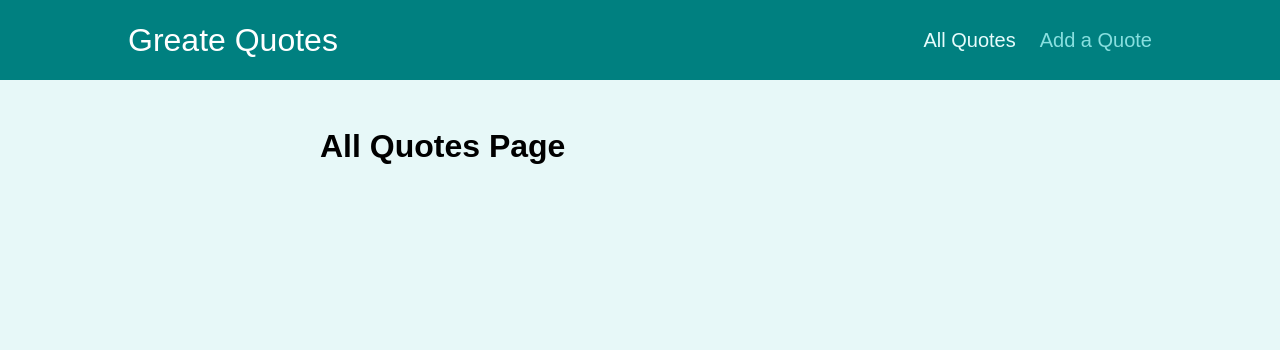
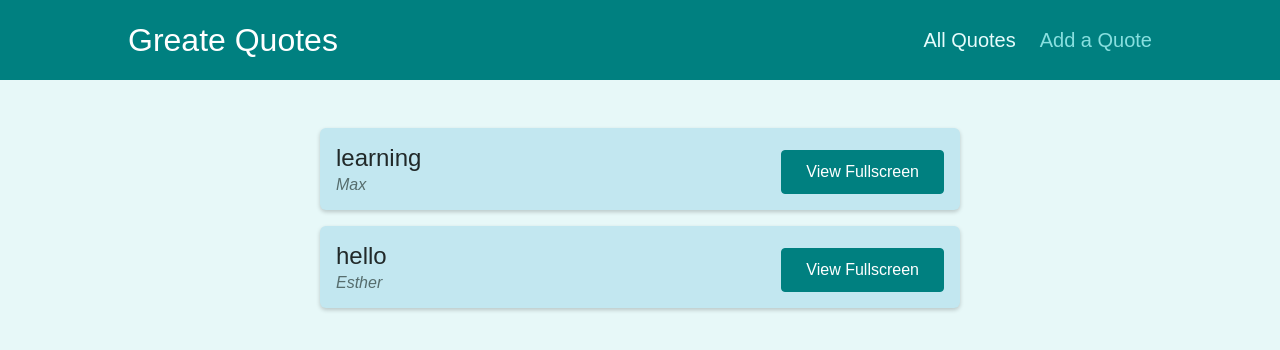
Before and after one commit to Esther-Yang/great-quotes, a React (Create React App) app: page /quotes in a window 1280 px wide. Shown: the top 350 px of the page. Built offline with nearby package versions, Linux system fonts and the light colour scheme.

Commit message:
Adding Dummy Data & More Content

```diff
--- a/src/pages/AllQuotes.js
+++ b/src/pages/AllQuotes.js
@@ -1,5 +1,11 @@
+import QuoteList from "../components/quotes/QuoteList";
+const DUMMY_QUOTES = [
+  { id: "q1", author: "Max", text: "learning" },
+  { id: "q2", author: "Esther", text: "hello" },
+];
+
 const AllQuotes = () => {
-  return <h1>All Quotes Page</h1>;
+  return <QuoteList quotes={DUMMY_QUOTES} />;
 };
 
 export default AllQuotes;
--- a/src/pages/NewQuote.js
+++ b/src/pages/NewQuote.js
@@ -1,5 +1,10 @@
+import QuoteForm from "../components/quotes/QuoteForm";
+
 const NewQuotes = () => {
-  return <h1>New Quotes Page</h1>;
+  const addQuoteHandler = (quoteData) => {
+    console.log(quoteData);
+  };
+  return <QuoteForm onAddQuote={addQuoteHandler} />;
 };
 
 export default NewQuotes;
```
Also changed, not shown: 1 other file (tests, documents, lock files or other folders).
